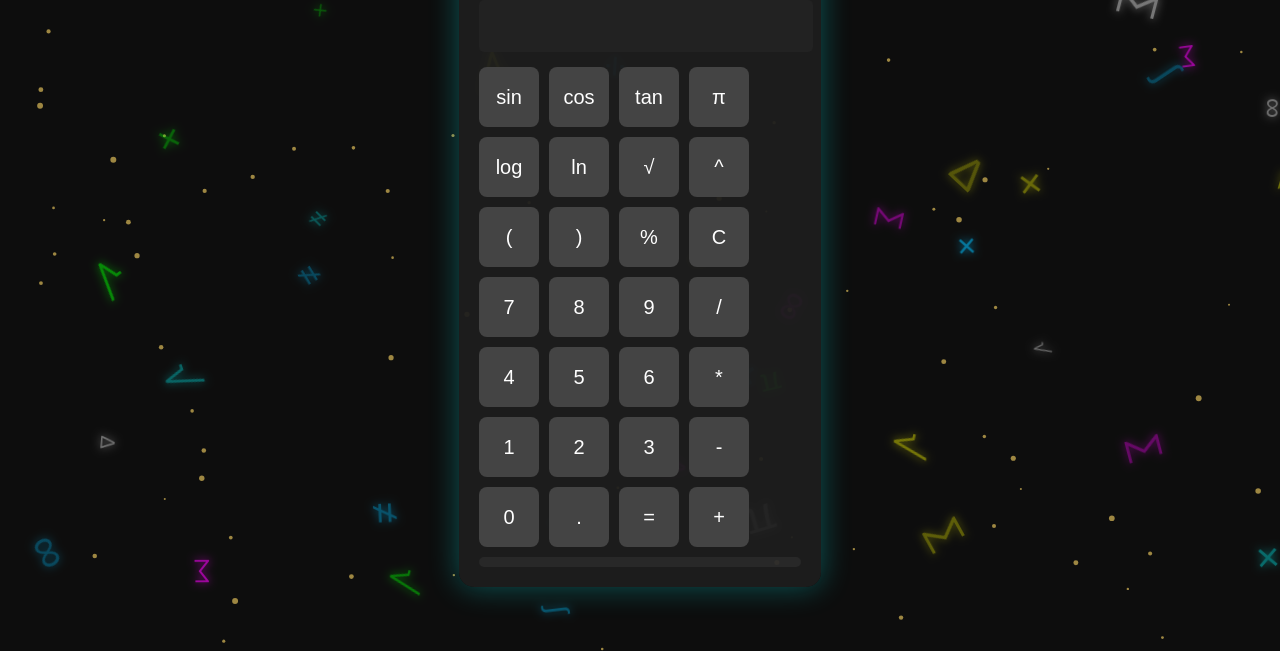
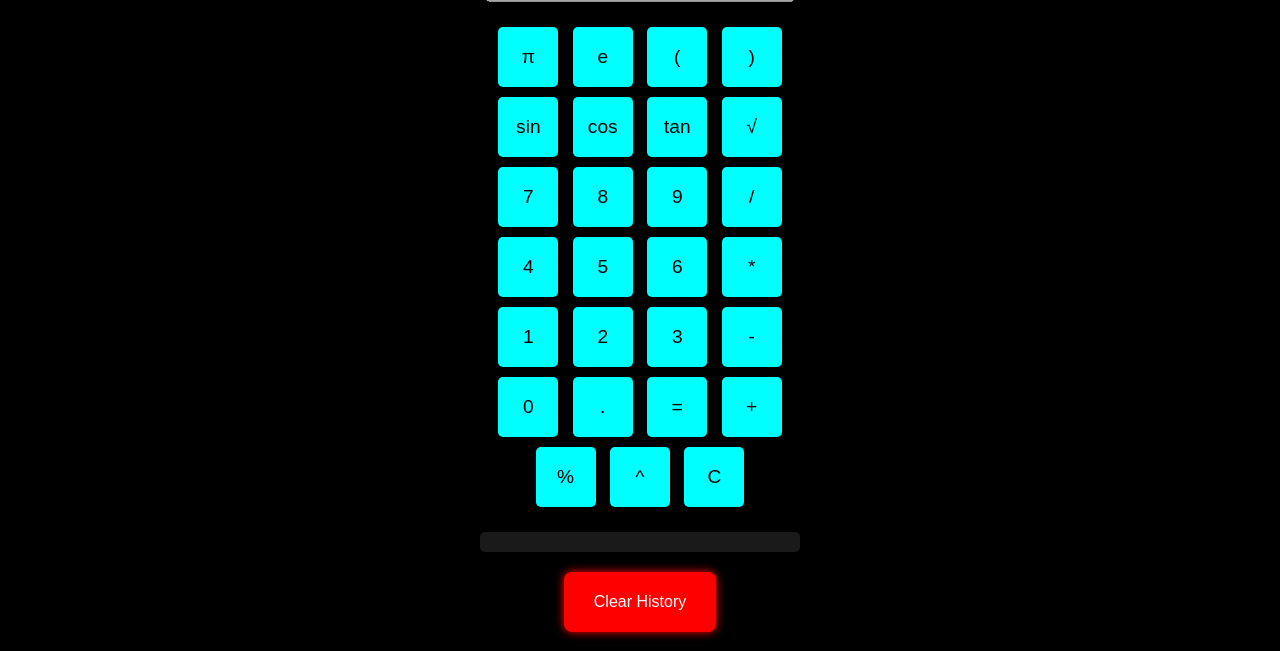
Before and after one commit to Ranjani2324/Calculator, a plain HTML site: page index.html in a window 1280 px wide. Shown: the part 149-800 px from the top of the page. Drawn offline with Linux system fonts and the light colour scheme.

Commit message:
Update index.html

```diff
--- a/index.html
+++ b/index.html
@@ -1,117 +1,154 @@
 <!DOCTYPE html>
 <html lang="en">
 <head>
-  <meta charset="UTF-8" />
-  <title>NeonCalc</title>
-  <link rel="stylesheet" href="style.css" />
+  <meta charset="UTF-8">
+  <title>NeonCalc - Scientific Calculator</title>
+  <style>
+    body {
+      margin: 0;
+      background: black;
+      overflow: hidden;
+      color: white;
+      font-family: sans-serif;
+    }
+
+    #calculator {
+      position: relative;
+      z-index: 2;
+      text-align: center;
+      padding-top: 30px;
+    }
+
+    #display {
+      font-size: 2rem;
+      width: 300px;
+      margin-bottom: 20px;
+    }
+
+    button {
+      font-size: 1.2rem;
+      margin: 5px;
+      width: 60px;
+      height: 60px;
+      background: cyan;
+      border: none;
+      border-radius: 5px;
+      cursor: pointer;
+    }
+
+    .symbols {
+      position: absolute;
+      top: 0;
+      left: 0;
+      width: 100%;
+      height: 100%;
+      z-index: 1;
+      pointer-events: none;
+    }
+
+    .float-symbol {
+      position: absolute;
+      font-size: 1.5rem;
+      opacity: 0.2;
+      animation: float infinite;
+      color: cyan;
+    }
+
+    @keyframes float {
+      to {
+        transform: translateY(-100vh);
+      }
+    }
+
+    canvas {
+      position: fixed;
+      top: 0;
+      left: 0;
+      z-index: 0;
+    }
+
+    #history {
+      max-height: 100px;
+      overflow-y: auto;
+      background: rgba(255, 255, 255, 0.1);
+      color: #ccc;
+      margin: 20px auto;
+      padding: 10px;
+      width: 300px;
+      border-radius: 5px;
+    }
+
+    .clear-history-btn {
+  display: block;
+  margin: 20px auto 0;
+  background-color: red;
+  color: white;
+  padding: 14px 30px;
+  font-size: 1rem;
+  border: none;
+  border-radius: 8px;
+  box-shadow: 0 0 10px red;
+  cursor: pointer;
+  text-align: center;
+  white-space: nowrap;
+  width: fit-content;
+}
+
+
+
+  </style>
 </head>
 <body>
-  <!-- Background Effects -->
   <canvas id="particles"></canvas>
   <div class="symbols"></div>
+  <div id="calculator">
+    <h1 style="color: cyan; margin-bottom: 20px;">CALCULATOR</h1>
+    <input type="text" id="display" disabled /><br>
 
-  <!-- Calculator -->
-  <div class="calculator">
-    <h1 class="app-title">CALCULATOR</h1>
-    <input type="text" id="display" disabled />
-    <div class="buttons">
-      <button onclick="press('sin(')">sin</button>
-      <button onclick="press('cos(')">cos</button>
-      <button onclick="press('tan(')">tan</button>
+    <!-- First Row -->
     <button onclick="press('Math.PI')">π</button>
+    <button onclick="press('Math.E')">e</button>
+    <button onclick="press('(')">(</button>
+    <button onclick="press(')')">)</button><br>
 
-      <button onclick="press('Math.log10(')">log</button>
-      <button onclick="press('Math.log(')">ln</button>
-      <button onclick="press('Math.sqrt(')">√</button>
-      <button onclick="press('^')">^</button>
+    <!-- Second Row -->
+    <button onclick="press('Math.sin(')">sin</button>
+    <button onclick="press('Math.cos(')">cos</button>
+    <button onclick="press('Math.tan(')">tan</button>
+    <button onclick="press('Math.sqrt(')">√</button><br>
 
-      <button onclick="press('(')">(</button>
-      <button onclick="press(')')">)</button>
-      <button onclick="press('%')">%</button>
-      <button onclick="clearDisplay()">C</button>
-
+    <!-- Third Row -->
     <button onclick="press('7')">7</button>
     <button onclick="press('8')">8</button>
     <button onclick="press('9')">9</button>
-      <button onclick="press('/')">/</button>
+    <button onclick="press('/')">/</button><br>
 
+    <!-- Fourth Row -->
     <button onclick="press('4')">4</button>
     <button onclick="press('5')">5</button>
     <button onclick="press('6')">6</button>
-      <button onclick="press('*')">*</button>
+    <button onclick="press('*')">*</button><br>
 
+    <!-- Fifth Row -->
     <button onclick="press('1')">1</button>
     <button onclick="press('2')">2</button>
     <button onclick="press('3')">3</button>
-      <button onclick="press('-')">-</button>
+    <button onclick="press('-')">-</button><br>
 
+    <!-- Sixth Row -->
     <button onclick="press('0')">0</button>
     <button onclick="press('.')">.</button>
     <button onclick="calculate()">=</button>
-      <button onclick="press('+')">+</button>
+    <button onclick="press('+')">+</button><br>
+
+    <!-- Seventh Row -->
+    <button onclick="press('%')">%</button>
+    <button onclick="press('^')">^</button>
+    <button onclick="clearDisplay()">C</button>
+
+    <div id="history"></div>
+    <button class="clear-history-btn" onclick="clearHistory()">Clear History</button>
   </div>
-    <div id="history" class="history"></div>
-  </div>
-
-  <!-- Background Scripts -->
-  <script>
-    const canvas = document.getElementById("particles");
-    const ctx = canvas.getContext("2d");
-    let w = (canvas.width = window.innerWidth);
-    let h = (canvas.height = window.innerHeight);
-    let particles = [];
-
-    for (let i = 0; i < 100; i++) {
-      particles.push({
-        x: Math.random() * w,
-        y: Math.random() * h,
-        r: Math.random() * 2 + 1,
-        dx: (Math.random() - 0.5) * 0.3,
-        dy: (Math.random() - 0.5) * 0.3,
-      });
-    }
-
-    function drawParticles() {
-      ctx.clearRect(0, 0, w, h);
-      ctx.fillStyle = `hsla(${Math.floor(Math.random() * 360)}, 100%, 70%, 0.6)`;
-      for (let p of particles) {
-        ctx.beginPath();
-        ctx.arc(p.x, p.y, p.r, 0, Math.PI * 2);
-        ctx.fill();
-        p.x += p.dx;
-        p.y += p.dy;
-
-        if (p.x < 0 || p.x > w) p.dx *= -1;
-        if (p.y < 0 || p.y > h) p.dy *= -1;
-      }
-      requestAnimationFrame(drawParticles);
-    }
-
-    drawParticles();
-    window.addEventListener("resize", () => {
-      w = canvas.width = window.innerWidth;
-      h = canvas.height = window.innerHeight;
-    });
-
-    const symbols = ["π", "∑", "∞", "∫", "√", "±", "×", "÷", "∆", "≠"];
-    const colors = ["cyan", "magenta", "yellow", "lime", "white", "deepskyblue"];
-    const container = document.querySelector(".symbols");
-
-    for (let i = 0; i < 40; i++) {
-      const span = document.createElement("span");
-      const color = colors[Math.floor(Math.random() * colors.length)];
-      span.classList.add("symbol");
-      span.innerText = symbols[Math.floor(Math.random() * symbols.length)];
-      span.style.color = color;
-      span.style.textShadow = `0 0 8px ${color}`;
-      span.style.top = `${Math.random() * 100}%`;
-      span.style.left = `${Math.random() * 100}%`;
-      span.style.position = 'absolute';
-      span.style.fontSize = `${Math.random() * 30 + 20}px`;
-      span.style.animation = `floatSymbol ${10 + Math.random() * 20}s ease-in-out infinite alternate`;
-      container.appendChild(span);
-    }
-  </script>
 
   <script src="script.js"></script>
 </body>
```
Lines whose indentation alone changed are shown as unchanged.
